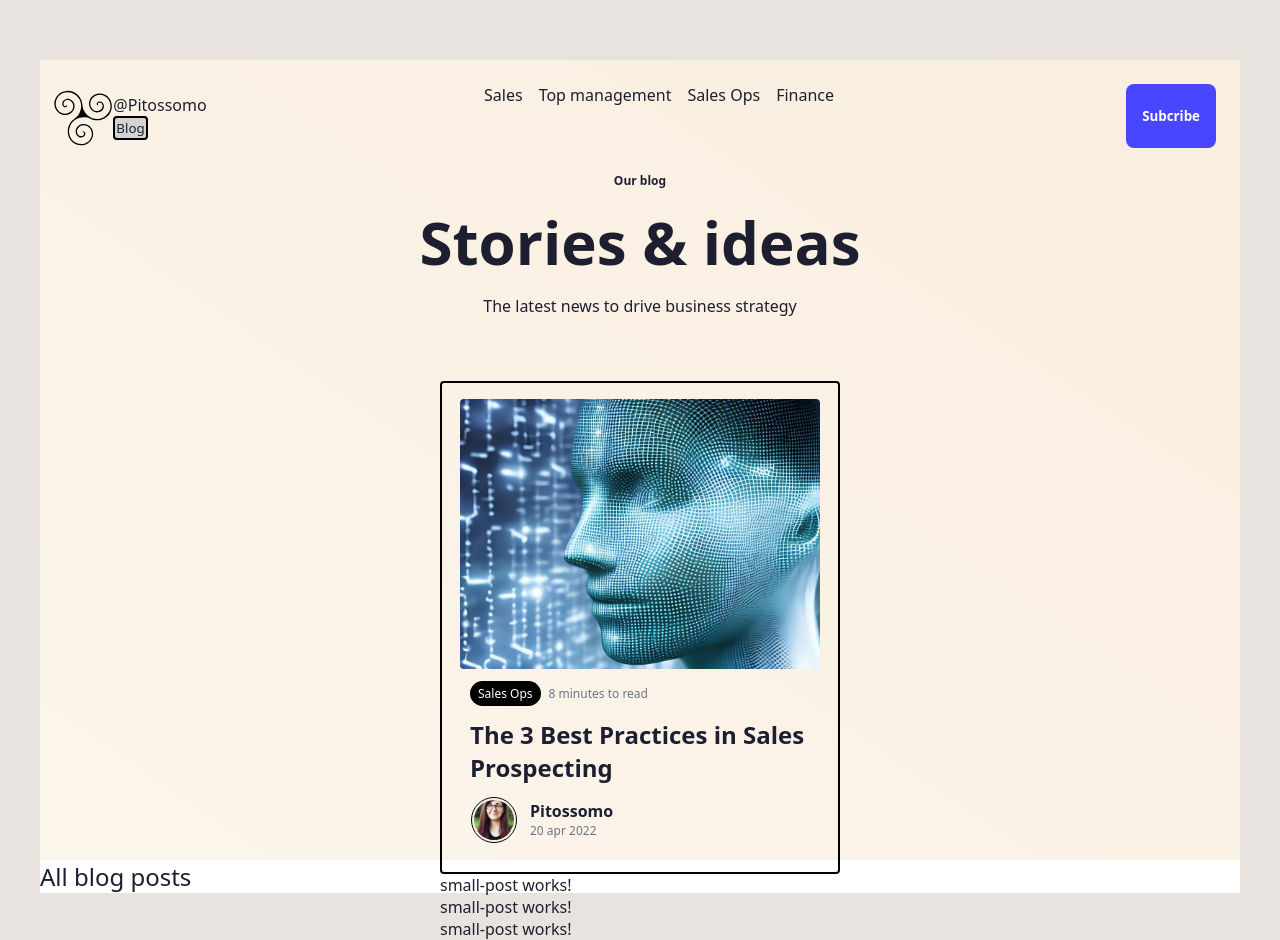
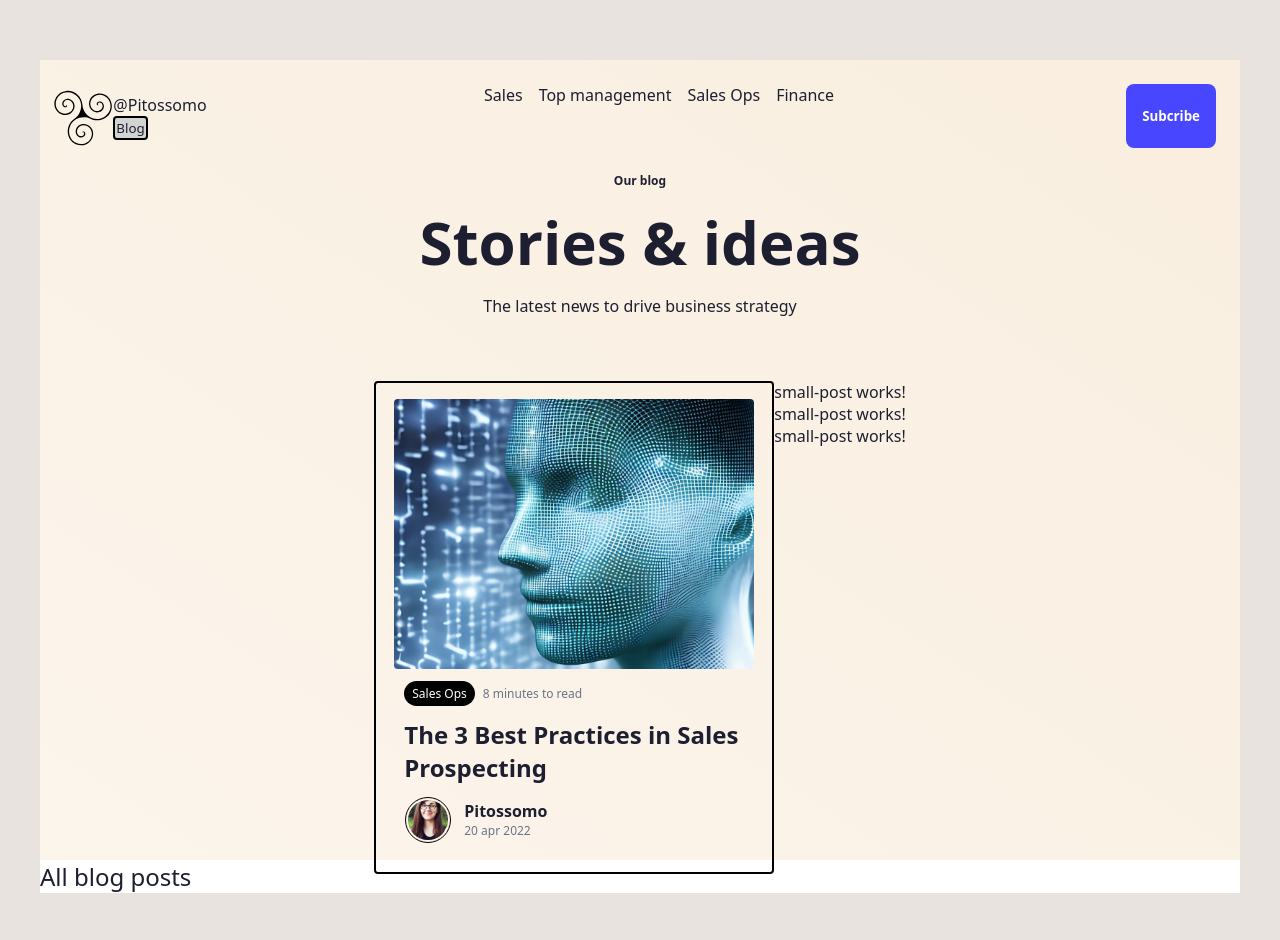
Before and after one commit to Pitossomo/angular-blog, an Angular app: page / in a window 1280 px wide. After the commit the page ends 893 px from the top, so only its background shows below. Built offline with nearby package versions, Linux system fonts and the light colour scheme.

Commit message:
update highlighted posts layout

```diff
--- a/src/app/app.component.css
+++ b/src/app/app.component.css
@@ -12,6 +12,11 @@
   justify-content: flex-start;
 }
 
+.highlighted {
+  display: flex;
+  flex-direction: row;
+}
+
 .content section {
   background-color: #FFFFFF;
 }
```
